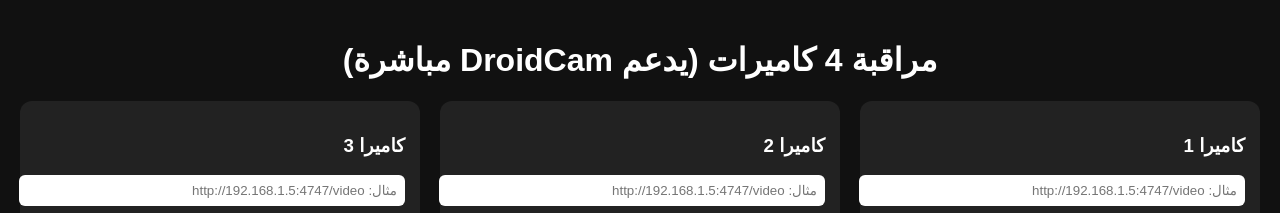
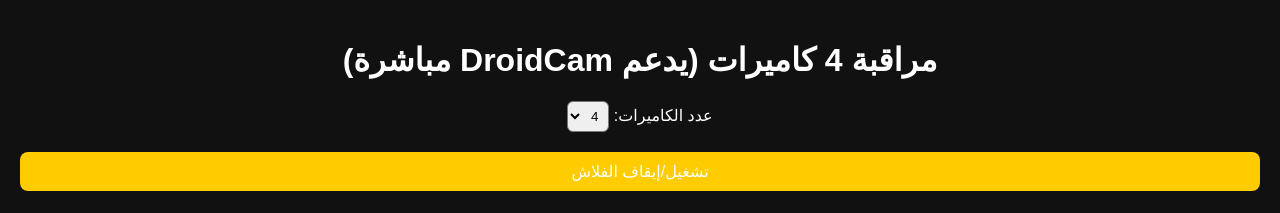
Before and after one commit to johnlatif2026/surveillance_camera, a plain HTML site: page index.html in a window 1280 px wide. Shown: the top 213 px of the page. Drawn offline with Linux system fonts and the light colour scheme.

Commit message:
Update index.html

```diff
--- a/index.html
+++ b/index.html
@@ -3,7 +3,7 @@
 <head>
   <meta charset="UTF-8" />
   <meta name="viewport" content="width=device-width, initial-scale=1" />
-  <title>مراقبة 4 كاميرات - DroidCam</title>
+  <title>مراقبة 4 كاميرات</title>
   <style>
     body { font-family: sans-serif; background:#111; color:#fff; margin:0; padding:20px; }
     h1 { text-align:center; }
@@ -17,7 +17,23 @@
 <body>
   <h1>مراقبة 4 كاميرات (يدعم DroidCam مباشرة)</h1>
 
-  <div class="grid">
+<!-- اختيار عدد الكاميرات -->
+<div style="text-align:center; margin-bottom:20px;">
+  <label>عدد الكاميرات:</label>
+  <select id="camCount" onchange="updateCamCount()" style="padding:6px; border-radius:6px;">
+    <option value="1">1</option>
+    <option value="2">2</option>
+    <option value="3">3</option>
+    <option value="4" selected>4</option>
+  </select>
+</div>
+
+<!-- زر الفلاش -->
+<div style="text-align:center; margin-bottom:25px;">
+  <button onclick="toggleFlash()" style="padding:10px 20px; background:#ffcc00; border:0; border-radius:8px; cursor:pointer; font-size:16px;">تشغيل/إيقاف الفلاش</button>
+</div>
+
+<div class="grid">">
     <!-- Camera 1 -->
     <div class="cam-box">
       <h3>كاميرا 1</h3>
@@ -61,6 +77,23 @@
       // DroidCam يعمل مباشرة عبر <img>
       img.src = url + "?rand=" + Math.random();
     }
+    // إظهار وإخفاء عدد الكاميرات
+    function updateCamCount() {
+      const count = parseInt(document.getElementById('camCount').value);
+      for (let i = 1; i <= 4; i++) {
+        const box = document.querySelector(`.cam-box:nth-child(${i})`);
+        box.style.display = i <= count ? 'block' : 'none';
+      }
+    }
+
+    // محاولة تشغيل الفلاش عبر DroidCam (قد لا يعمل على كل الأجهزة)
+    function toggleFlash() {
+      const url = prompt("ادخل رابط الكاميرا (بدون /video)", "http://192.168.1.5:4747");
+      if (!url) return;
+
+      // DroidCam يستخدم endpoints للفلاش في بعض الإصدارات
+      fetch(url + "/flash").catch(()=>alert("قد لا يدعم تطبيق DroidCam التحكم في الفلاش من خلال المتصفح"));
+    }
   </script>
 </body>
 </html>
```
